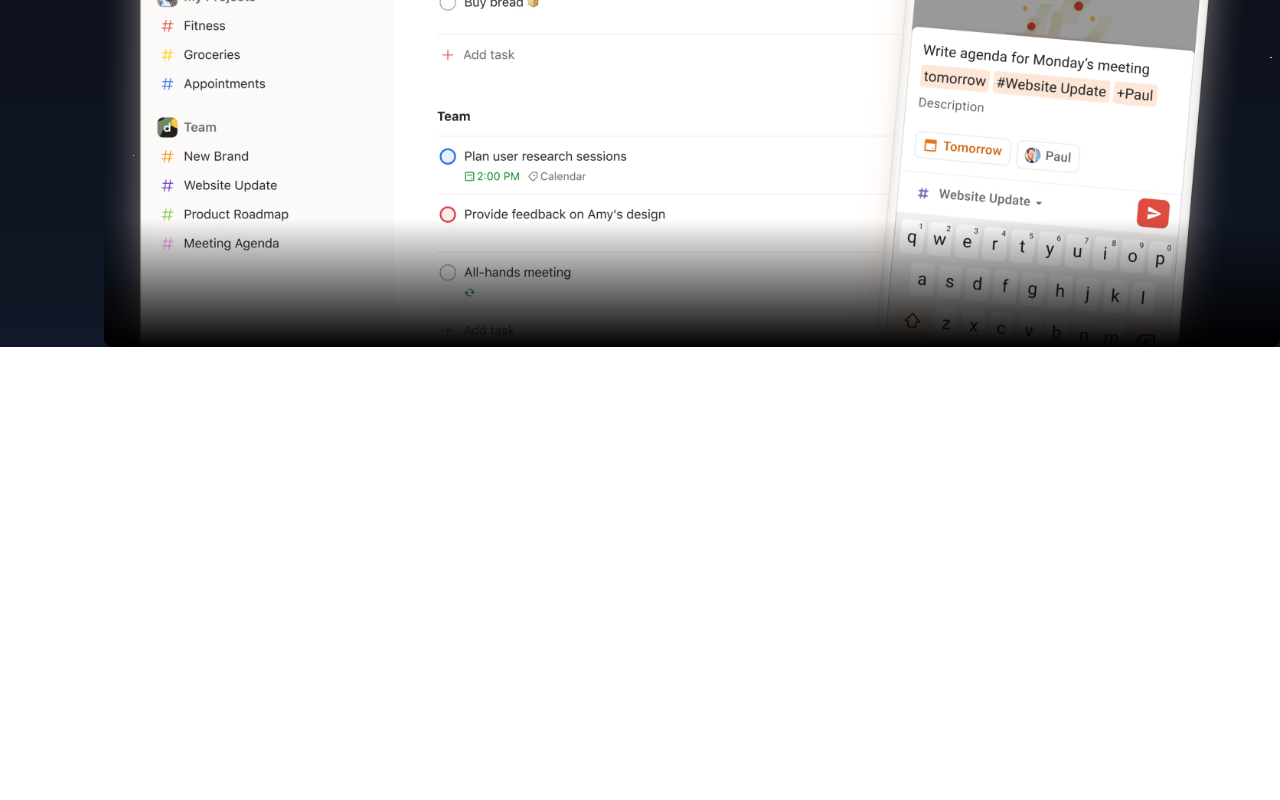
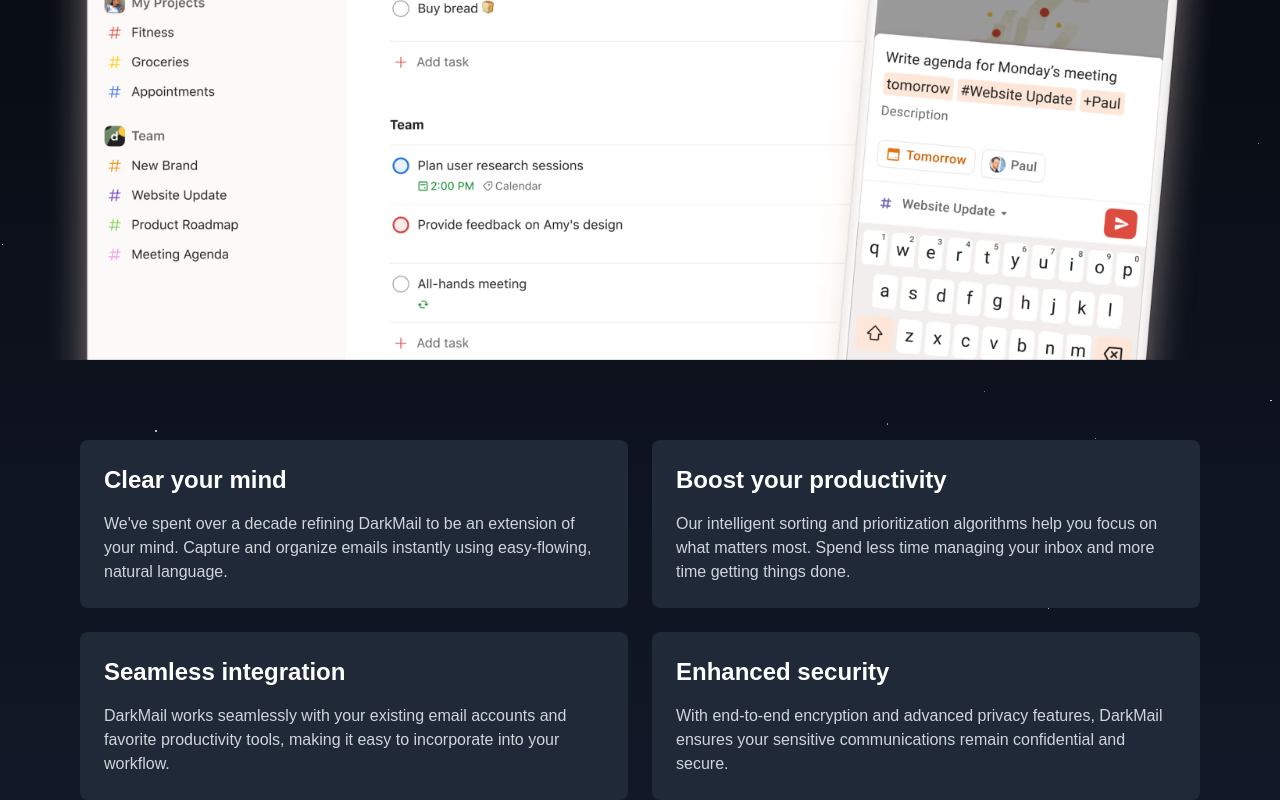
Before and after one commit to notcodesid/todos, a Next.js app: page / in a window 1280 px wide. Shown: the part 843-1643 px from the top of the page. Before the commit the page ends 1190 px from the top, so only its background shows below. Built offline with nearby package versions, Linux system fonts and the light colour scheme.

Commit message:
added features section

```diff
--- a/app/page.tsx
+++ b/app/page.tsx
@@ -1,4 +1,5 @@
 import { Navbar } from "@/components/appbar";
+import FeatureSection from "@/components/FeatureSection";
 import { HeroSection } from "@/components/herosection";
 import { ImageEffect } from "@/components/image";
 import { StarEffect } from "@/components/starteffect";
@@ -10,6 +11,7 @@
    <Navbar/>
    <HeroSection/>
    <ImageEffect />
+   <FeatureSection />
    </div>
    </>
   );
--- /dev/null
+++ b/components/FeatureSection.tsx
@@ -0,0 +1,39 @@
+interface Feature {
+    title: string;
+    description: string;
+  }
+
+  const features: Feature[] = [
+    {
+      title: "Clear your mind",
+      description: "We've spent over a decade refining DarkMail to be an extension of your mind. Capture and organize emails instantly using easy-flowing, natural language."
+    },
+    {
+      title: "Boost your productivity",
+      description: "Our intelligent sorting and prioritization algorithms help you focus on what matters most. Spend less time managing your inbox and more time getting things done."
+    },
+    {
+      title: "Seamless integration",
+      description: "DarkMail works seamlessly with your existing email accounts and favorite productivity tools, making it easy to incorporate into your workflow."
+    },
+    {
+      title: "Enhanced security",
+      description: "With end-to-end encryption and advanced privacy features, DarkMail ensures your sensitive communications remain confidential and secure."
+    }
+  ]
+
+  export default function FeatureSection() {
+    return (
+      <div className="grid grid-cols-1 sm:grid-cols-2 gap-6 max-w-6xl mx-auto px-4 mt-[5rem]">
+        {features.map((feature, index) => (
+          <div
+            key={index}
+            className="bg-gray-800 rounded-lg p-6 transition duration-300 ease-in-out transform hover:scale-105 hover:bg-gray-700"
+          >
+            <h2 className="text-2xl font-bold mb-4 text-white">{feature.title}</h2>
+            <p className="text-gray-300">{feature.description}</p>
+          </div>
+        ))}
+      </div>
+    )
+  }
--- a/components/image.tsx
+++ b/components/image.tsx
@@ -5,8 +5,7 @@
 export function ImageEffect() {
     return (
         <>
-        <div className="relative ml-5 md:ml-[6.5rem] flex justify-center items-center ">
-            <BorderBeam size={250} duration={12} delay={9} />
+        <div className="relative ml-5  flex justify-center items-center ">
           <Image
             src={HeroImage}
             alt="DarkMail Email Client Interface"
@@ -14,7 +13,7 @@
             height={675}
             className="rounded-lg"
           />
-          <div className="absolute inset-x-0 bottom-0 h-32 bg-gradient-to-t from-black to-transparent rounded-b-lg"></div>
+          <BorderBeam size={250} duration={12} delay={9} />
         </div>
         </>
     )
```
